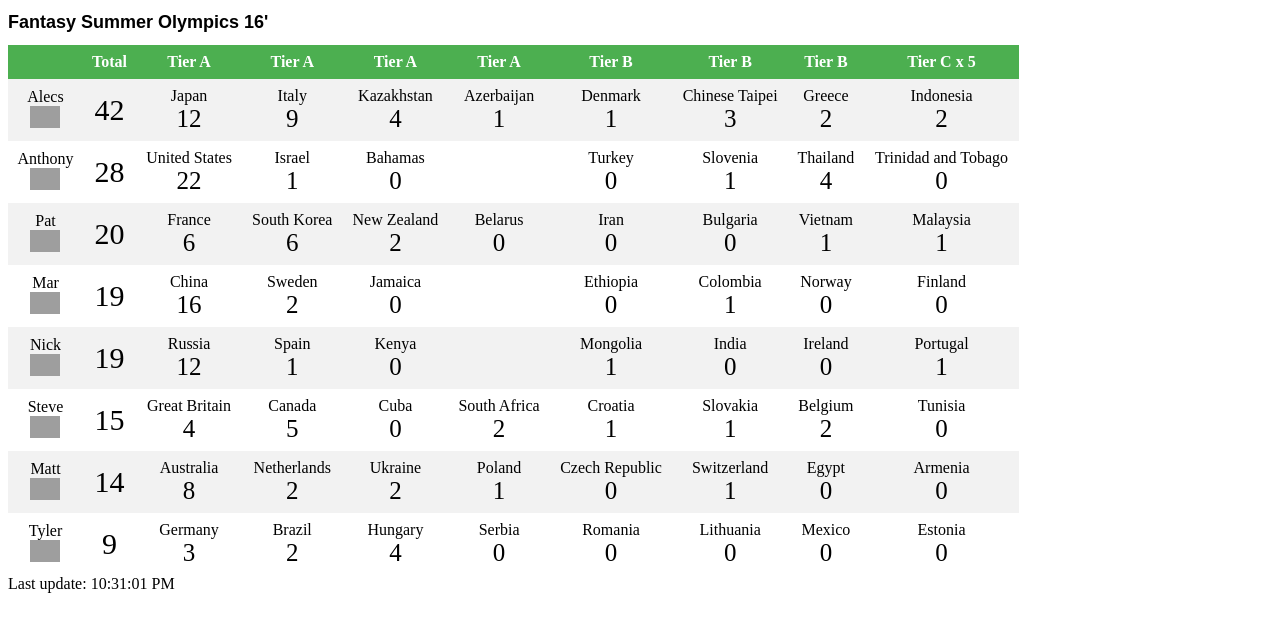
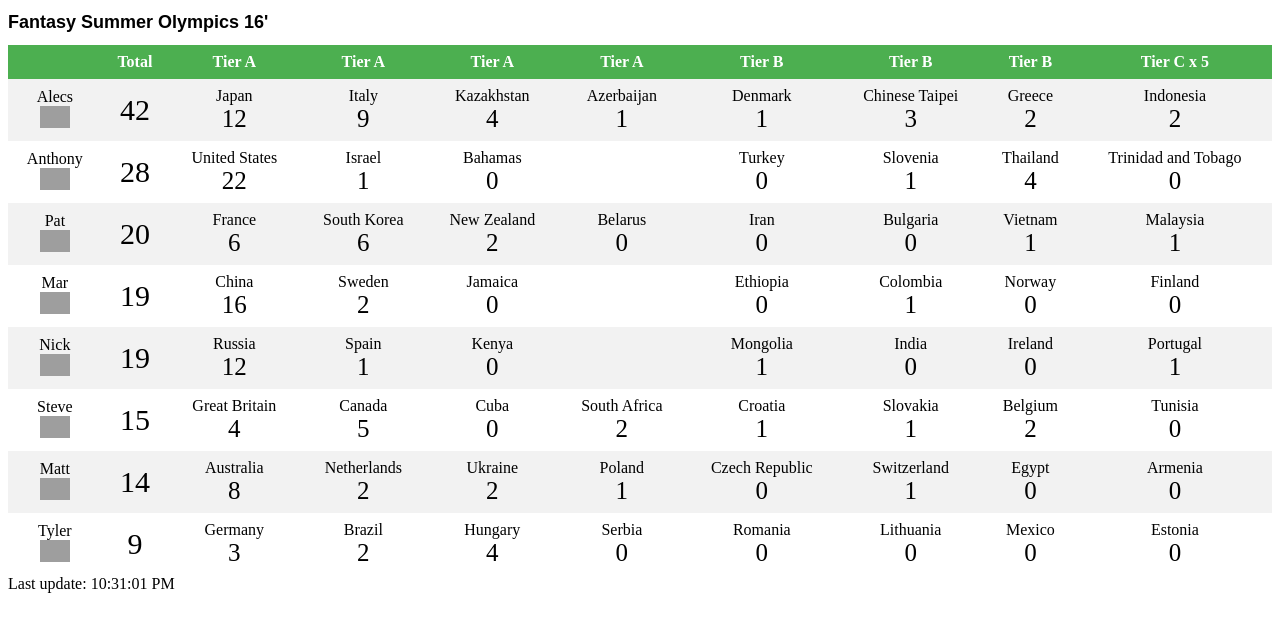
Before and after one commit to anthonynoakes/bug-free-engine, a plain HTML site: page index.html in a window 1280 px wide. Drawn offline with nearby package versions, Linux system fonts and the light colour scheme; grey boxes are pictures that could not be loaded.

Commit message:
update table css

```diff
--- a/player-list/player-list.template.html
+++ b/player-list/player-list.template.html
@@ -1,5 +1,5 @@
 <div class="container-fluid">
-	<table style="width:80%">
+	<table>
 		<tr>
 			<th></th>
 			<th>Total</th>
```
